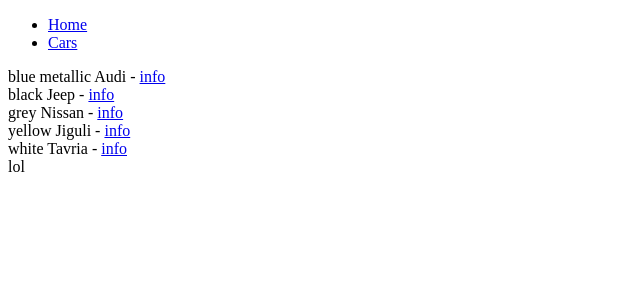
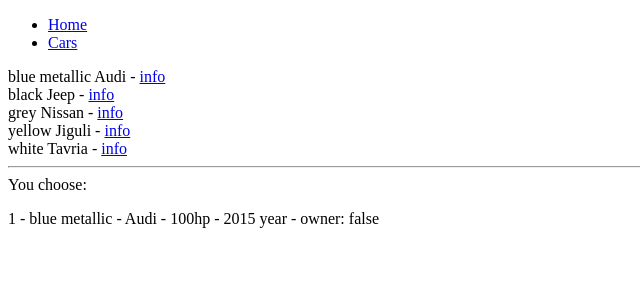
Before and after one commit to DarinaZaviazun/Homework, an Angular app in the folder angular/: page /cars/1 in a window 1280 px wide. Shown: the top 300 px of the page, without its empty margins (0-640 px from the left). Built offline with nearby package versions, Linux system fonts and the light colour scheme.

Commit message:
angular homework3

```diff
--- a/angular/src/app/car-info/car-info.component.html
+++ b/angular/src/app/car-info/car-info.component.html
@@ -1,5 +1,7 @@
 <div *ngIf="id">
-  lol
-  {{carCh}}
-
+  <hr>
+  You choose:
+  <p *ngIf="carCh">{{carCh[0].id}} - {{carCh[0].color}} - {{carCh[0].model}} -
+    {{carCh[0].horsepower}}hp - {{carCh[0].year}} year - owner: {{carCh[0].owner}}
+  </p>
 </div>
--- a/angular/src/app/car-info/car-info.component.ts
+++ b/angular/src/app/car-info/car-info.component.ts
@@ -11,14 +11,15 @@
 export class CarInfoComponent implements OnInit {
   cars = cars;
   id: number;
-  carCh: ICar;
+  carCh: any;
   constructor(private activatedRoute: ActivatedRoute) {
   }
   ngOnInit(): void {
-    this.activatedRoute.params.subscribe(value => this.id = value.id);
-    console.log(this.id);
+    this.activatedRoute.params.subscribe(value => {
+      this.id = value.id;
+      this.carCh = cars.filter(value1 => value1.id == this.id);
+    });
 
-    const carCh = cars.filter(value => console.log(value.id === this.id));
   }
 
 }
```
